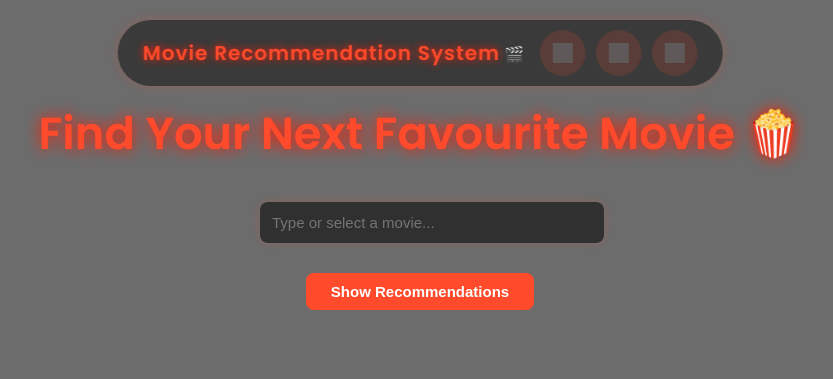
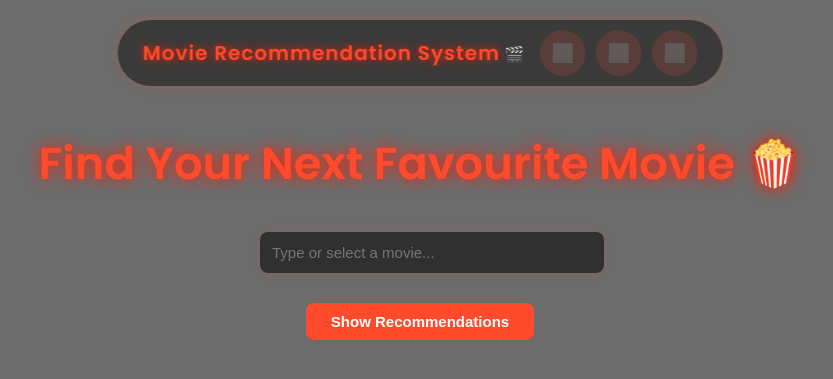
Before and after one commit to Dipanshuwiithi/MRS, a Flask app: template templates/index.html in a window 1280 px wide. Shown: the top 379 px of the page, without its empty margins (220-1053 px from the left). Run offline with Flask 3, Linux system fonts and the light colour scheme; the template is opened without the code that fills it, so the values that code supplies are empty; grey boxes are pictures that could not be loaded.

Commit message:
Update index.html

```diff
--- a/templates/index.html
+++ b/templates/index.html
@@ -41,7 +41,7 @@
         }
 
         /* ===== MAIN ===== */
-        h1 { margin-top: 100px; font-size: 2.8rem; color: #ff4b2b; text-shadow: 0 0 15px #ff1c00; }
+        h1 { margin-top: 130px; font-size: 2.8rem; color: #ff4b2b; text-shadow: 0 0 15px #ff1c00; }
         form {
             margin: 35px auto;
             display: flex;
```
